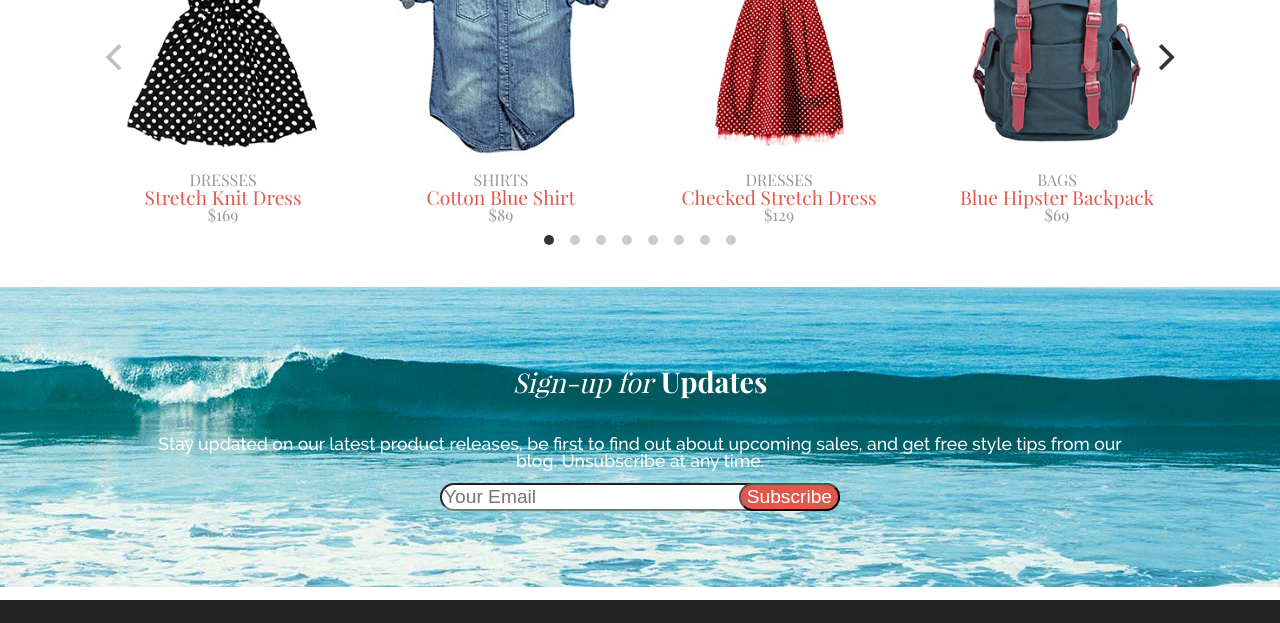
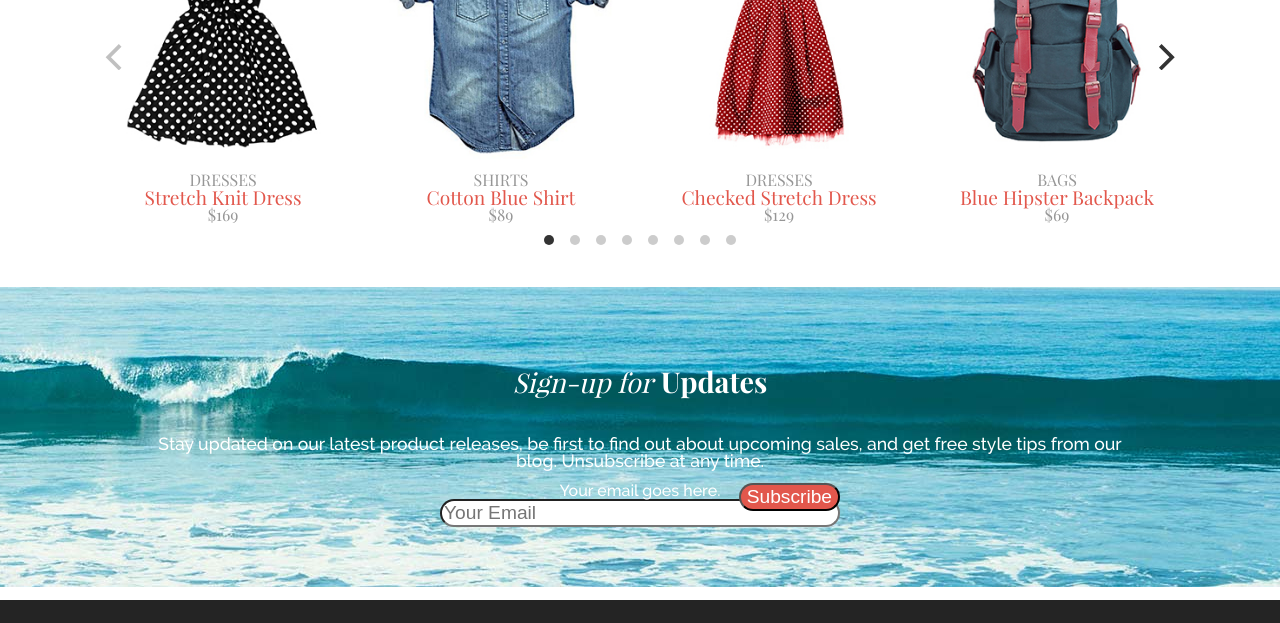
Before and after one commit to timng93/Aloha, a plain HTML site: page index.html in a window 1280 px wide. Shown: the part 2014-2637 px from the top of the page. Drawn offline with nearby package versions, Linux system fonts and the light colour scheme.

Commit message:
add label to email

```diff
--- a/index.html
+++ b/index.html
@@ -184,11 +184,13 @@
                     get
                     free
                     style tips from our blog. Unsubscribe at any time.</p>
+
                 <form class="subscription-form" id="my-form">
-
-                    <div class="first-button">
-                        <input type="text" name="userEmail" placeholder="Your Email" id="my-text-input">
-                    </div>
+                    <label> Your email goes here.
+                        <div class="first-button">
+                            <input type="text" name="userEmail" placeholder="Your Email" id="my-text-input">
+                        </div>
+                    </label>
                     <div class="
                             second-button">
                         <input type="submit" name="subscription" value="Subscribe">
```
